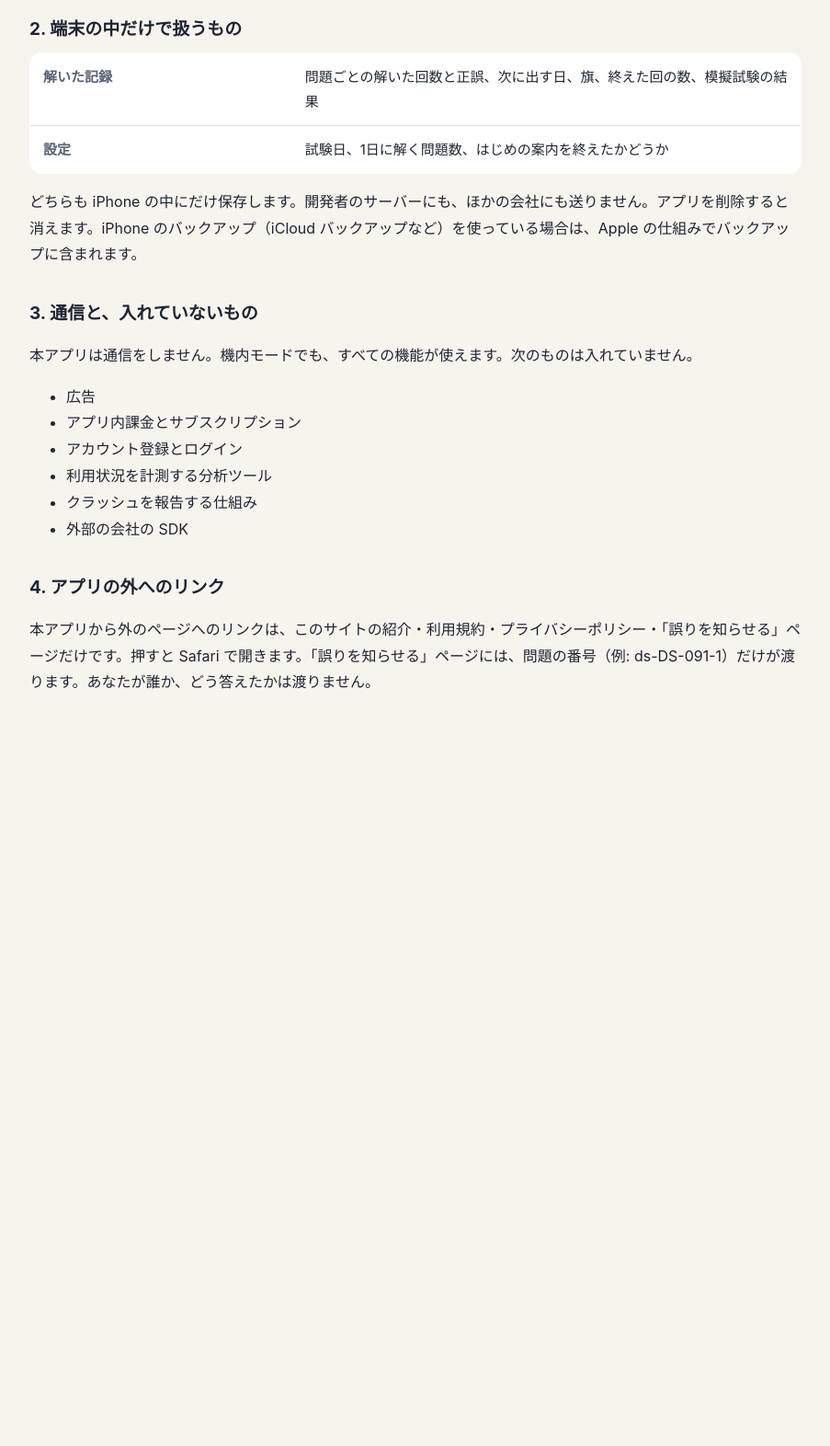
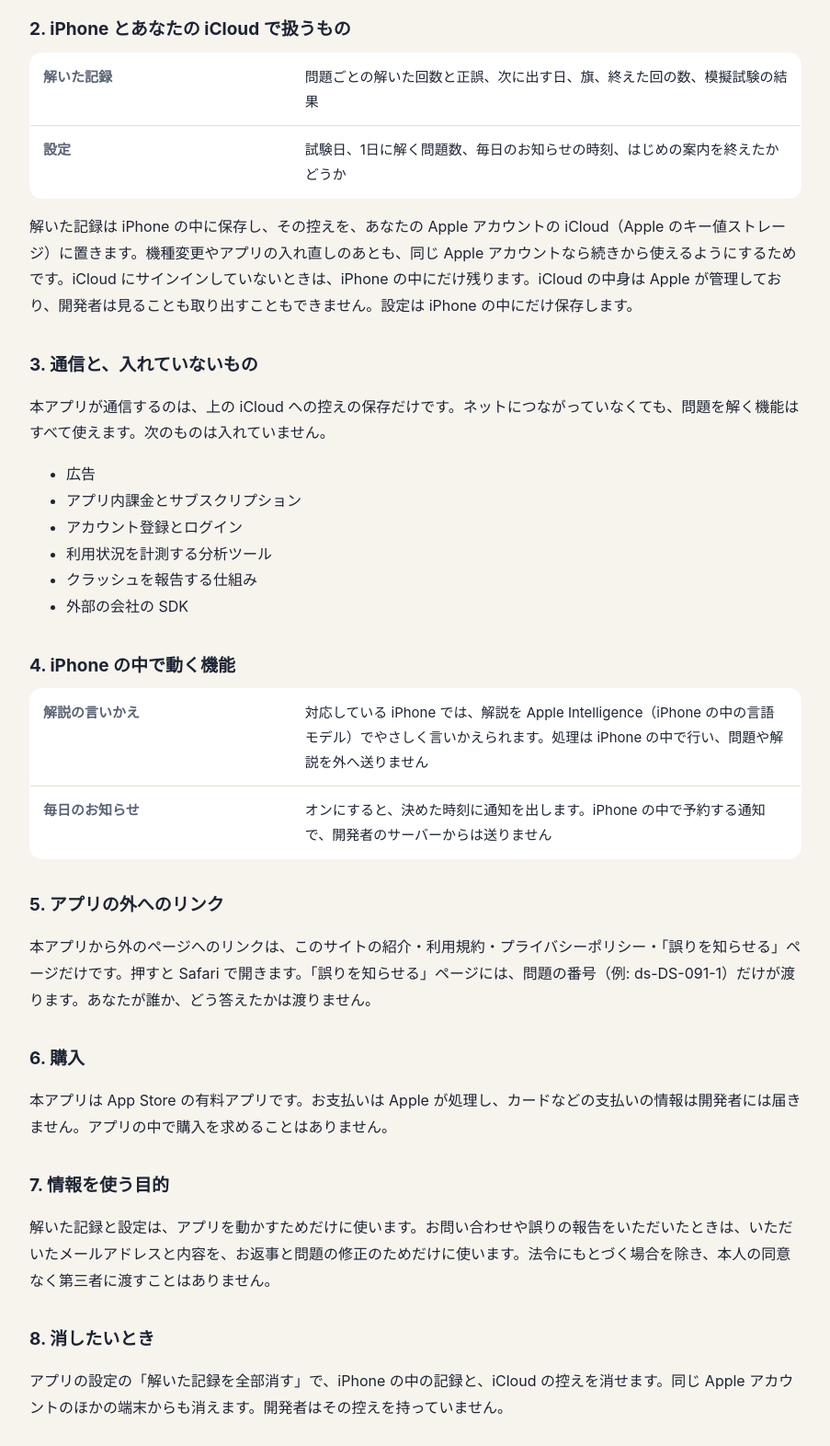
Before and after one commit to tsuzukihashi/tokinaoshi-site, a plain HTML site: page privacy.html in a window 1280 px wide. Shown: the part 760-2332 px from the top of the page at 92% size, without its empty margins (188-1091 px from the left). Drawn offline with Linux system fonts and the light colour scheme.

Commit message:
iCloud への控え・解説の言いかえ・毎日のお知らせに合わせて、紹介とプライバシーポリシーを直す

```diff
--- a/privacy.html
+++ b/privacy.html
@@ -4,9 +4,9 @@
 <meta charset="UTF-8">
 <meta name="viewport" content="width=device-width, initial-scale=1">
 <title>プライバシーポリシー - ときなおし</title>
-<meta name="description" content="ときなおしのプライバシーポリシー。通信をせず、個人情報を集めません。">
+<meta name="description" content="ときなおしのプライバシーポリシー。開発者は個人情報を集めません。">
 <meta property="og:title" content="プライバシーポリシー - ときなおし">
-<meta property="og:description" content="ときなおしのプライバシーポリシー。通信をせず、個人情報を集めません。">
+<meta property="og:description" content="ときなおしのプライバシーポリシー。開発者は個人情報を集めません。">
 <meta property="og:type" content="website">
 <meta property="og:url" content="https://tokinaoshi.tsuzukit.com/privacy.html">
 <meta property="og:image" content="https://tokinaoshi.tsuzukit.com/assets/og.jpg">
@@ -24,7 +24,7 @@
 <p class="eyebrow">PRIVACY POLICY</p>
 <h1>プライバシーポリシー</h1>
 <p class="meta">ときなおし／制定日 2026年11月15日／改定日 2026年11月15日</p>
-<div class="summary"><strong>このポリシーの要旨</strong><br>ときなおしは、インターネットに一切つながらないアプリです。アカウント登録やログインはなく、名前やメールアドレスを尋ねることもありません。広告、分析ツール、クラッシュを報告する仕組み、外部の会社の SDK は入れていません。解いた記録と設定は、あなたの iPhone の中だけに保存し、開発者を含めて、どこにも送りません。</div>
+<div class="summary"><strong>このポリシーの要旨</strong><br>ときなおしは、開発者のサーバーを持たないアプリです。アカウント登録やログインはなく、名前やメールアドレスを尋ねることもありません。広告、分析ツール、クラッシュを報告する仕組み、外部の会社の SDK は入れていません。解いた記録と設定は、あなたの iPhone の中と、あなた自身の iCloud にだけ保存します。開発者には届きません。</div>
 <h2>1. 提供者</h2>
 <table>
 <tr><th>提供者</th><td>續橋涼（個人開発者 / TsuzuKit）</td></tr>
@@ -32,26 +32,31 @@
 <tr><th>対象</th><td>iPhone 向けアプリと、このページを含む https://tokinaoshi.tsuzukit.com/ 配下のページ</td></tr>
 <tr><th>連絡先</th><td>ryo.tsuzukihashi@tsuzukit.com</td></tr>
 </table>
-<h2>2. 端末の中だけで扱うもの</h2>
+<h2>2. iPhone とあなたの iCloud で扱うもの</h2>
 <table>
 <tr><th>解いた記録</th><td>問題ごとの解いた回数と正誤、次に出す日、旗、終えた回の数、模擬試験の結果</td></tr>
-<tr><th>設定</th><td>試験日、1日に解く問題数、はじめの案内を終えたかどうか</td></tr>
+<tr><th>設定</th><td>試験日、1日に解く問題数、毎日のお知らせの時刻、はじめの案内を終えたかどうか</td></tr>
 </table>
-<p>どちらも iPhone の中にだけ保存します。開発者のサーバーにも、ほかの会社にも送りません。アプリを削除すると消えます。iPhone のバックアップ（iCloud バックアップなど）を使っている場合は、Apple の仕組みでバックアップに含まれます。</p>
+<p>解いた記録は iPhone の中に保存し、その控えを、あなたの Apple アカウントの iCloud（Apple のキー値ストレージ）に置きます。機種変更やアプリの入れ直しのあとも、同じ Apple アカウントなら続きから使えるようにするためです。iCloud にサインインしていないときは、iPhone の中にだけ残ります。iCloud の中身は Apple が管理しており、開発者は見ることも取り出すこともできません。設定は iPhone の中にだけ保存します。</p>
 <h2>3. 通信と、入れていないもの</h2>
-<p>本アプリは通信をしません。機内モードでも、すべての機能が使えます。次のものは入れていません。</p>
+<p>本アプリが通信するのは、上の iCloud への控えの保存だけです。ネットにつながっていなくても、問題を解く機能はすべて使えます。次のものは入れていません。</p>
 <ul><li>広告</li><li>アプリ内課金とサブスクリプション</li><li>アカウント登録とログイン</li><li>利用状況を計測する分析ツール</li><li>クラッシュを報告する仕組み</li><li>外部の会社の SDK</li></ul>
-<h2>4. アプリの外へのリンク</h2>
+<h2>4. iPhone の中で動く機能</h2>
+<table>
+<tr><th>解説の言いかえ</th><td>対応している iPhone では、解説を Apple Intelligence（iPhone の中の言語モデル）でやさしく言いかえられます。処理は iPhone の中で行い、問題や解説を外へ送りません</td></tr>
+<tr><th>毎日のお知らせ</th><td>オンにすると、決めた時刻に通知を出します。iPhone の中で予約する通知で、開発者のサーバーからは送りません</td></tr>
+</table>
+<h2>5. アプリの外へのリンク</h2>
 <p>本アプリから外のページへのリンクは、このサイトの紹介・利用規約・プライバシーポリシー・「誤りを知らせる」ページだけです。押すと Safari で開きます。「誤りを知らせる」ページには、問題の番号（例: ds-DS-091-1）だけが渡ります。あなたが誰か、どう答えたかは渡りません。</p>
-<h2>5. 購入</h2>
+<h2>6. 購入</h2>
 <p>本アプリは App Store の有料アプリです。お支払いは Apple が処理し、カードなどの支払いの情報は開発者には届きません。アプリの中で購入を求めることはありません。</p>
-<h2>6. 情報を使う目的</h2>
-<p>解いた記録と設定は、アプリを動かすためだけに iPhone の中で使います。お問い合わせや誤りの報告をいただいたときは、いただいたメールアドレスと内容を、お返事と問題の修正のためだけに使います。法令にもとづく場合を除き、本人の同意なく第三者に渡すことはありません。</p>
-<h2>7. 消したいとき</h2>
-<p>アプリの設定の「解いた記録を全部消す」で、記録を消せます。アプリを削除すると、記録と設定はすべて消えます。開発者はその控えを持っていません。</p>
-<h2>8. このウェブサイトについて</h2>
+<h2>7. 情報を使う目的</h2>
+<p>解いた記録と設定は、アプリを動かすためだけに使います。お問い合わせや誤りの報告をいただいたときは、いただいたメールアドレスと内容を、お返事と問題の修正のためだけに使います。法令にもとづく場合を除き、本人の同意なく第三者に渡すことはありません。</p>
+<h2>8. 消したいとき</h2>
+<p>アプリの設定の「解いた記録を全部消す」で、iPhone の中の記録と、iCloud の控えを消せます。同じ Apple アカウントのほかの端末からも消えます。開発者はその控えを持っていません。</p>
+<h2>9. このウェブサイトについて</h2>
 <p>このサイト（tokinaoshi.tsuzukit.com）は、Cookie も、アクセスを計測する仕組みも、広告も使っていません。サイトは GitHub Pages で配信しており、配信の記録（IP アドレスなど）は GitHub の <a href="https://docs.github.com/ja/site-policy/privacy-policies/github-general-privacy-statement">プライバシーについての声明</a> に沿って扱われます。</p>
-<h2>9. 改定</h2>
+<h2>10. 改定</h2>
 <p>このポリシーを変えるときは、このページを書きかえ、上の改定日を新しくします。大事な変更のときは、アプリの更新の説明にも書きます。</p>
 <h2>お問い合わせ</h2>
 <p>このポリシーについての質問は、<a href="mailto:ryo.tsuzukihashi@tsuzukit.com">ryo.tsuzukihashi@tsuzukit.com</a> までご連絡ください。</p>
```
Also changed, not shown: index.html (+7 -5 lines), terms.html (+1 -1 lines).
